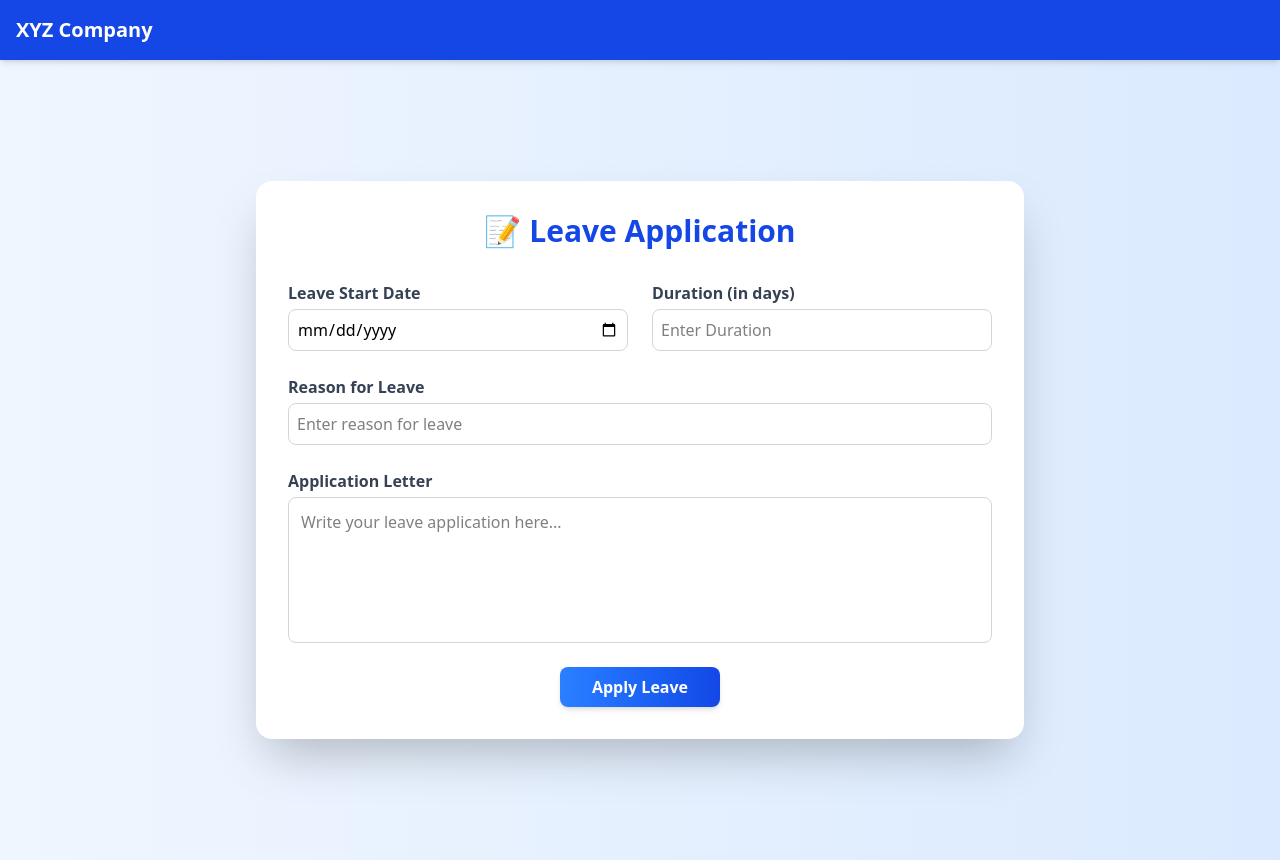
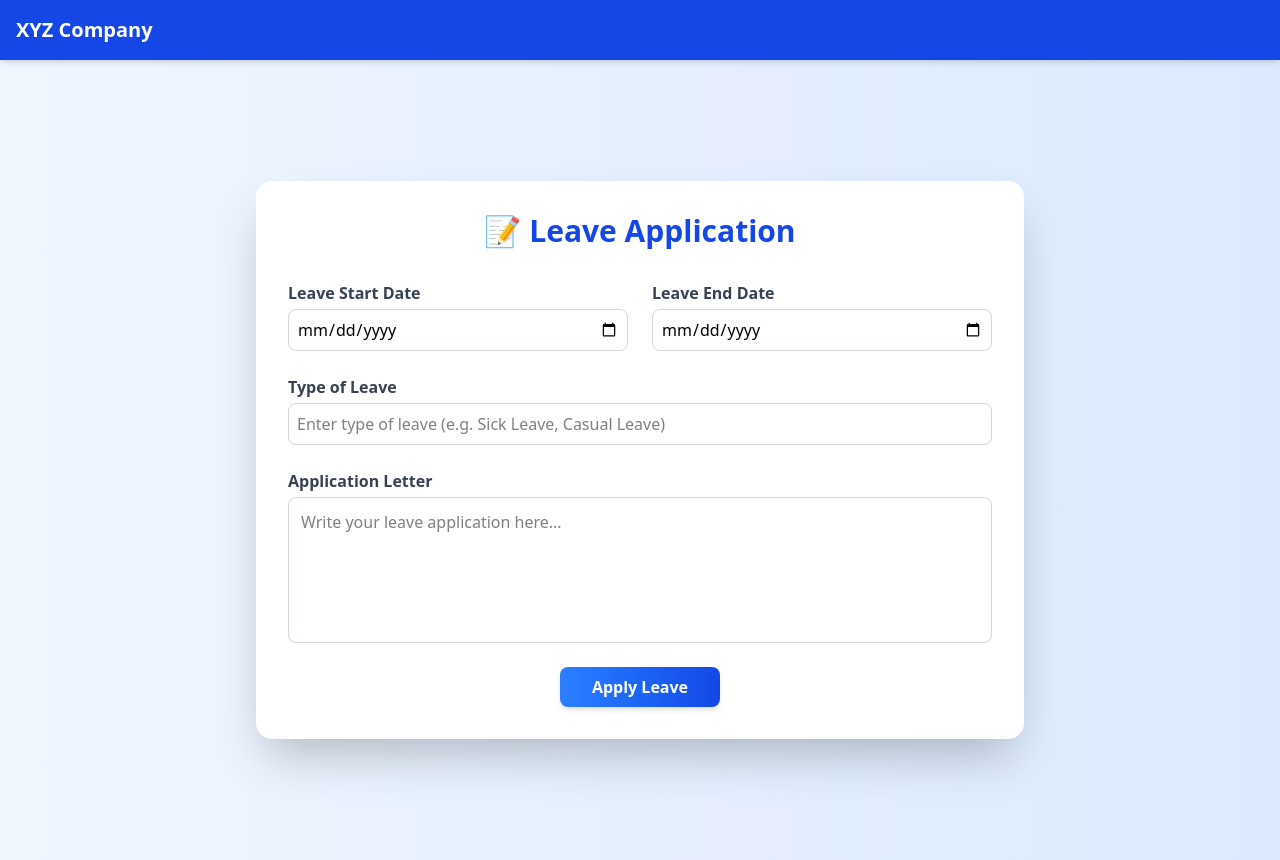
Before and after one commit to souravghoshofficial/intelligent-office-management, a React (Vite) app in the folder frontend/: page /applyLeave in a window 1280 px wide. Built offline with nearby package versions, Linux system fonts and the light colour scheme.

Commit message:
LeaveApllication modified

```diff
--- a/frontend/src/components/leave/ApplyLeave.jsx
+++ b/frontend/src/components/leave/ApplyLeave.jsx
@@ -1,11 +1,12 @@
+import axios from "axios";
 import React, { useState } from "react";
 
 function ApplyLeave() {
   const [form, setForm] = useState({
-    startDate: "",
-    duration: "",
-    reason: "",
-    application: "",
+    start_date: "",
+    end_date: "",
+    leave_type: "",
+    description: "",
   });
 
   const handleChange = (e) => {
@@ -13,9 +14,8 @@ function ApplyLeave() {
     setForm({ ...form, [id]: value });
   };
 
-  const handleSubmit = (e) => {
+  const handleSubmit = async(e) => {
     e.preventDefault();
-    alert("Leave Application Submitted Successfully!");
   };
 
   return (
@@ -26,19 +26,18 @@ function ApplyLeave() {
         </h1>
 
         <form onSubmit={handleSubmit} className="flex flex-col space-y-6">
-          {/* Leave Dates & Duration */}
           <div className="grid grid-cols-1 md:grid-cols-2 gap-6">
             <div className="flex flex-col">
               <label
-                htmlFor="startDate"
+                htmlFor="start_date"
                 className="font-semibold text-gray-700 mb-1"
               >
                 Leave Start Date
               </label>
               <input
                 type="date"
-                id="startDate"
-                value={form.startDate}
+                id="start_date"
+                value={form.start_date}
                 onChange={handleChange}
                 className="p-2 border border-gray-300 rounded-lg focus:ring-2 focus:ring-blue-400 outline-none"
                 required
@@ -47,55 +46,51 @@ function ApplyLeave() {
 
             <div className="flex flex-col">
               <label
-                htmlFor="duration"
+                htmlFor="end_date"
                 className="font-semibold text-gray-700 mb-1"
               >
-                Duration (in days)
+                Leave End Date
               </label>
               <input
-                type="number"
-                id="duration"
-                value={form.duration}
+                type="date"
+                id="end_date"
+                value={form.end_date}
                 onChange={handleChange}
-                onWheel={(e) => e.target.blur()}
-                placeholder="Enter Duration"
-                min="1"
+                min={form.start_date}
                 className="p-2 border border-gray-300 rounded-lg focus:ring-2 focus:ring-blue-400 outline-none"
                 required
               />
             </div>
           </div>
 
-          {/* Reason */}
           <div className="flex flex-col">
             <label
-              htmlFor="reason"
+              htmlFor="leave_type"
               className="font-semibold text-gray-700 mb-1"
             >
-              Reason for Leave
+              Type of Leave
             </label>
             <input
               type="text"
-              id="reason"
-              value={form.reason}
+              id="leave_type"
+              value={form.leave_type}
               onChange={handleChange}
-              placeholder="Enter reason for leave"
+              placeholder="Enter type of leave (e.g. Sick Leave, Casual Leave)"
               className="p-2 border border-gray-300 rounded-lg focus:ring-2 focus:ring-blue-400 outline-none"
               required
             />
           </div>
 
-          {/* Application Text */}
           <div className="flex flex-col">
             <label
-              htmlFor="application"
+              htmlFor="description"
               className="font-semibold text-gray-700 mb-1"
             >
               Application Letter
             </label>
             <textarea
-              id="application"
-              value={form.application}
+              id="description"
+              value={form.description}
               onChange={handleChange}
               placeholder="Write your leave application here..."
               rows="5"
@@ -104,7 +99,6 @@ function ApplyLeave() {
             ></textarea>
           </div>
 
-          {/* Submit Button */}
           <div className="flex justify-center">
             <button
               type="submit"
```
